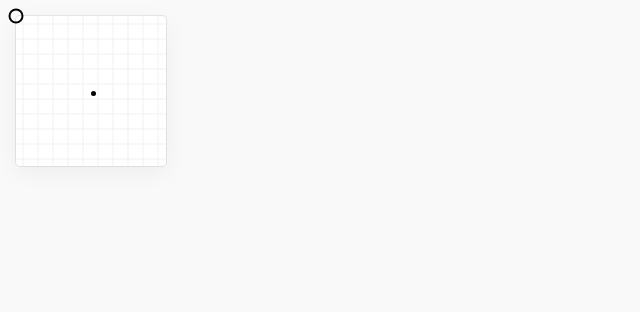
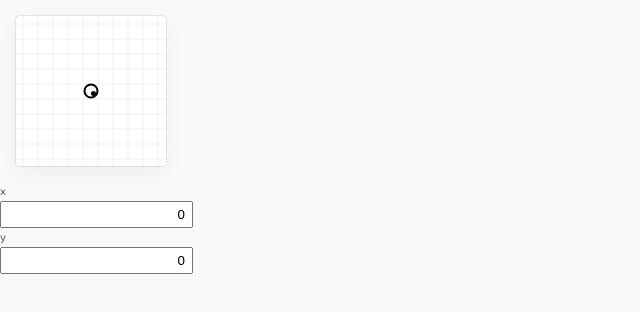
Before and after one commit to tetracalibers/Uispet-frontend, a Next.js app: page /demo/xyinput in a window 1280 px wide. Shown: the top 312 px of the page, without its empty margins (0-640 px from the left). Built offline with nearby package versions, Linux system fonts and the light colour scheme; a web font is replaced by a local one.

Commit message:
[XyInput] min, maxに応じた値の算出と表示

```diff
--- a/components/control/XyInput/index.tsx
+++ b/components/control/XyInput/index.tsx
@@ -1,11 +1,15 @@
-import { useRef } from 'react'
+import { ChangeEvent, useCallback, useRef, useState } from 'react'
 import styled from 'styled-components'
 import { useDragMove } from '../../../hooks/useDragMove'
+import { XyCoords } from '../../../types/Coords'
 import { IndicatorDragEvent } from '../../../types/Event'
+import { getAreaXyCoords } from '../../../utils/coords'
 
 interface XyInputProps {
-  coords: { x: number; y: number }
-  onChange: (e: IndicatorDragEvent) => void
+  value: XyCoords
+  onChange: (xy: XyCoords) => void
+  max: XyCoords
+  min: XyCoords
 }
 
 const DragArea = styled.div`
@@ -55,11 +59,64 @@ const Indicator = styled.div`
   position: absolute;
 `
 
-export const XyInput = ({ coords, onChange }: XyInputProps) => {
+const Input = styled.input`
+  padding: 4px 6px;
+  display: block;
+  text-align: right;
+`
+
+const Label = styled.label`
+  display: block;
+  font-size: 12px;
+`
+
+export const XyInput = ({ onChange, max, min, value }: XyInputProps) => {
   const dragAreaRef = useRef<HTMLDivElement>(null)
-  const { moveHandlers } = useDragMove({ ref: dragAreaRef, onChange })
+
+  const [coords, setCoords] = useState({ x: 50, y: 50 })
+
+  const onInput = useCallback(
+    (e: ChangeEvent<HTMLInputElement>, target: keyof XyCoords) => {
+      const inputV = Number(e.target.value)
+      switch (target) {
+        case 'x':
+          onChange({ ...value, x: inputV })
+          return
+        case 'y':
+          onChange({ ...value, y: inputV })
+          return
+        default:
+          return
+      }
+    },
+    [onChange, value]
+  )
+
+  const onMoveIndicator = useCallback(
+    (e: IndicatorDragEvent) => {
+      const { x, y, width, height } = getAreaXyCoords(e)
+      const relative = {
+        x: (x / width) * 100,
+        y: (y / height) * 100,
+      }
+      const values = {
+        x: Math.round((max.x - min.x) * (x / width)) - (max.x - min.x) / 2,
+        y:
+          -1 * Math.round((max.y - min.y) * (y / height)) + (max.y - min.y) / 2,
+      }
+      setCoords(relative)
+      onChange(values)
+    },
+    [onChange, max, min]
+  )
+
+  const { moveHandlers } = useDragMove({
+    ref: dragAreaRef,
+    onChange: onMoveIndicator,
+  })
 
   return (
+    <>
       <DragArea ref={dragAreaRef} {...moveHandlers}>
         <Indicator
           style={{
@@ -68,5 +125,24 @@ export const XyInput = ({ coords, onChange }: XyInputProps) => {
           }}
         />
       </DragArea>
+      <div>
+        <Label htmlFor='xy-coords-x'>x</Label>
+        <Input
+          inputMode='numeric'
+          value={value.x}
+          onChange={e => onInput(e, 'x')}
+          id='xy-coords-x'
+        />
+      </div>
+      <div>
+        <Label htmlFor='xy-coords-y'>y</Label>
+        <Input
+          inputMode='numeric'
+          value={value.y}
+          onChange={e => onInput(e, 'y')}
+          id='xy-coords-y'
+        />
+      </div>
+    </>
   )
 }
--- a/pages/demo/xyinput.tsx
+++ b/pages/demo/xyinput.tsx
@@ -1,23 +1,20 @@
 import { NextPage } from 'next'
-import { useCallback, useState } from 'react'
+import { useState } from 'react'
 import { XyInput } from '../../components/control/XyInput'
-import { IndicatorDragEvent } from '../../types/Event'
-import { getAreaXyCoords } from '../../utils/coords'
 
 type Props = {}
 
 const XyInputDemoPage: NextPage<Props> = () => {
-  const [xy, setXy] = useState({ x: 0, y: 0 })
+  const [value, setValue] = useState({ x: 0, y: 0 })
 
-  const onMove = useCallback((e: IndicatorDragEvent) => {
-    const { x, y, width, height } = getAreaXyCoords(e)
-    setXy({
-      x: (x / width) * 100,
-      y: (y / height) * 100,
-    })
-  }, [])
-
-  return <XyInput coords={xy} onChange={onMove} />
+  return (
+    <XyInput
+      value={value}
+      onChange={setValue}
+      max={{ x: 100, y: 100 }}
+      min={{ x: -100, y: -100 }}
+    />
+  )
 }
 
 export default XyInputDemoPage
--- /dev/null
+++ b/types/Coords.ts
@@ -0,0 +1,4 @@
+export interface XyCoords {
+  x: number
+  y: number
+}
```
Lines whose indentation alone changed are shown as unchanged.
